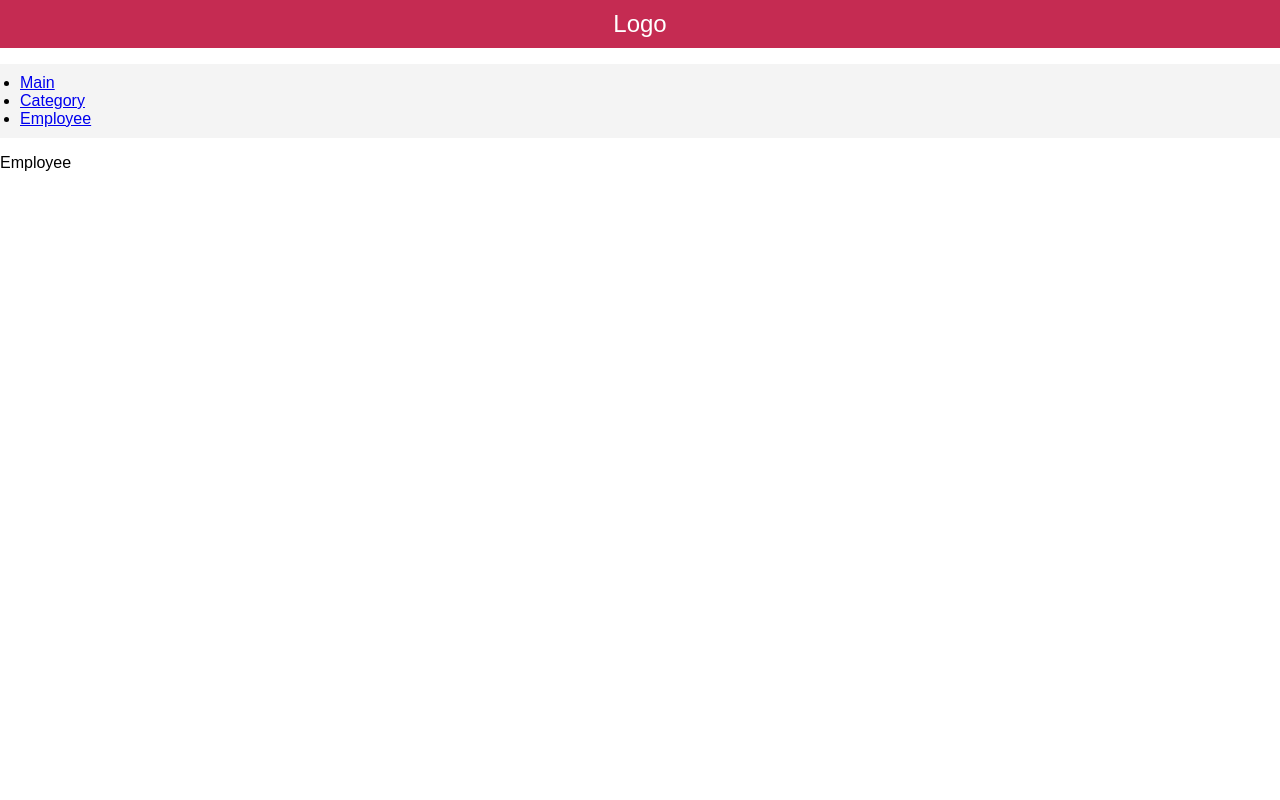
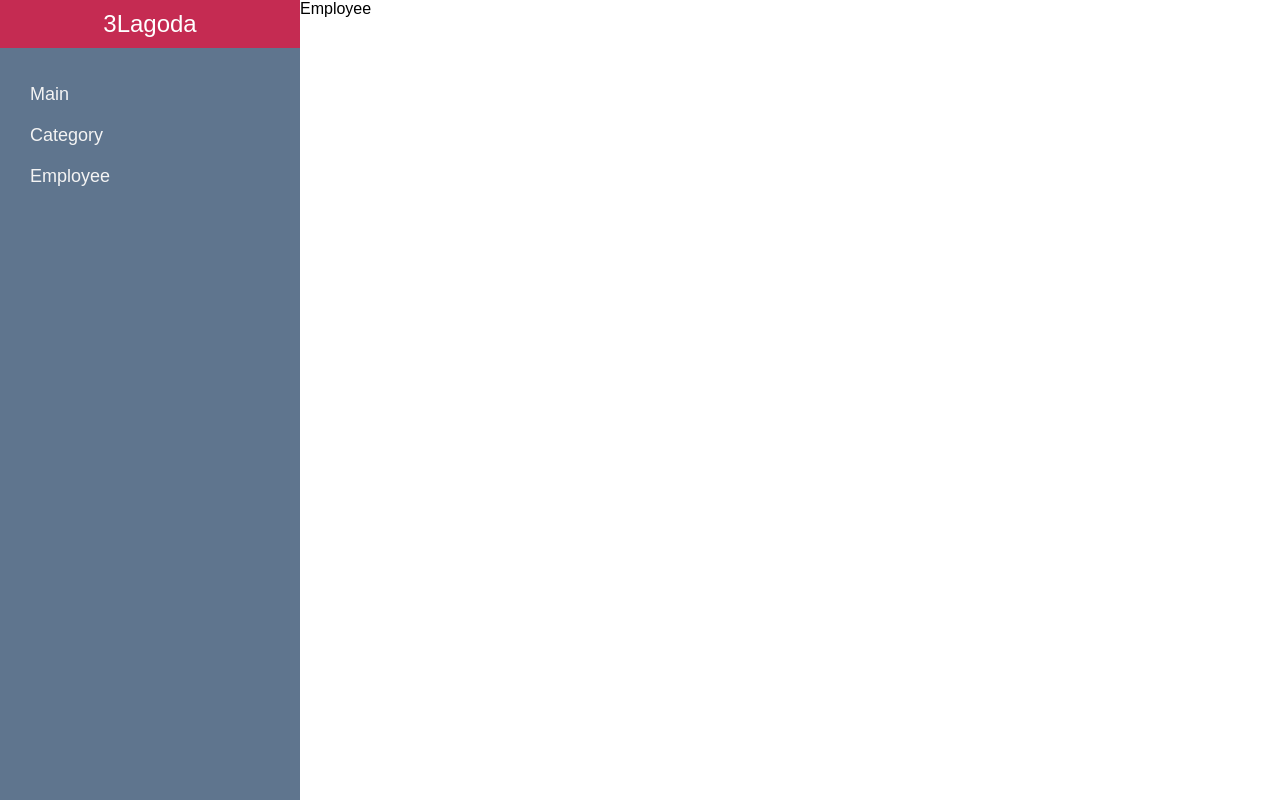
Before and after one commit to Olex-Right/3lagoda, a React (Create React App) app: page / in a window 1280 px wide. Built offline with nearby package versions, Linux system fonts and the light colour scheme.

Commit message:
styled sidebar

```diff
--- a/src/components/Layout/Layout.tsx
+++ b/src/components/Layout/Layout.tsx
@@ -9,8 +9,9 @@ interface LayoutProps {
 
 const Layout: React.FC<LayoutProps> = ({ children }) => {
   return (
-    <div>
-      <div className="logo">Logo</div>
+    <div className="layout">
+      <div className="sidebar">
+        <div className="logo">3Lagoda</div>
         <ul className="menu">
           {menuItems.map((menuItem) => (
             <li key={menuItem.link}>
@@ -20,7 +21,8 @@ const Layout: React.FC<LayoutProps> = ({ children }) => {
             </li>
           ))}
         </ul>
-      {children}
+      </div>
+      <div className="content">{children}</div>
     </div>
   );
 };
--- a/src/components/Layout/layout.css
+++ b/src/components/Layout/layout.css
@@ -1,6 +1,18 @@
 body {
   margin: 0;
   font-family: Arial, sans-serif;
+}
+
+.layout{
+  display: flex;
+}
+
+.sidebar{
+  display: flex;
+  flex-direction: column;
+  width: 300px;
+  min-height: 100vh;
+  background: #5F758E;
 }
 
 .logo {
@@ -14,16 +26,20 @@ body {
 .menu {
   display: flex;
   flex-direction: column;
-  background-color: #f4f4f4;
+  /* background-color: #f4f4f4; */
   padding: 10px 20px;
+  list-style: none;
 }
 
-.menu p {
+.menu a {
+  display: block;
+  color: #f4f4f4;
   margin: 0;
   padding: 10px;
+  font-size: 18px;
+  text-decoration: none;
   cursor: pointer;
 }
-
-.menu p:hover {
-  background-color: #ddd;
+.menu a:hover{
+  text-decoration: underline;
 }
```
Lines whose indentation alone changed are shown as unchanged.
